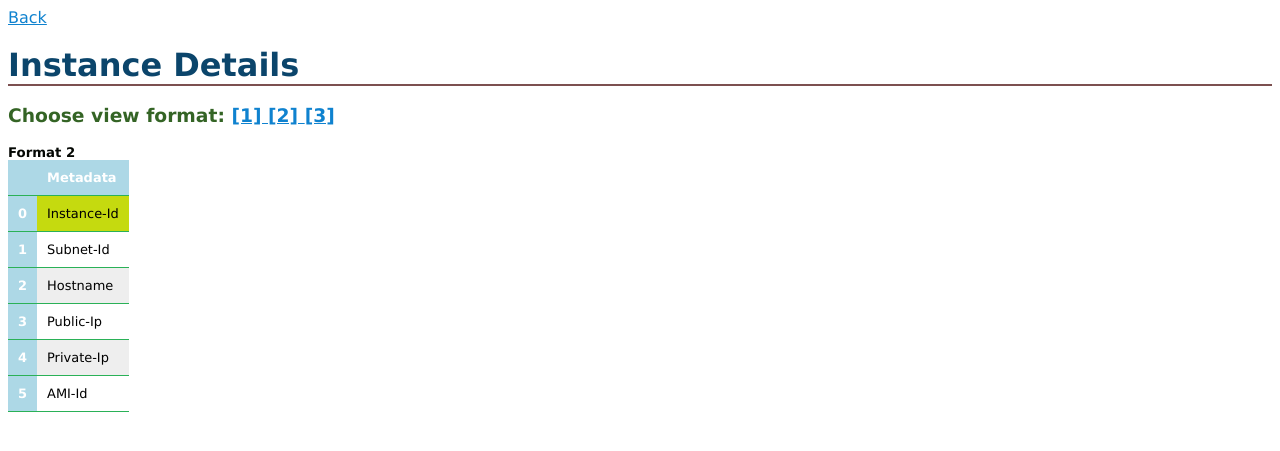
After one commit to shekharsanatan92/flask-demo, a Flask app: page /ec2-table2 in a window 1280 px wide. The commit adds this page. Shown: the top 451 px of the page. Run offline with Flask 2, Linux system fonts and the light colour scheme; data that the repository does not hold is empty.

Commit message:
cosmetic changes to code

```diff
--- a/app.py
+++ b/app.py
@@ -1,30 +1,40 @@
 import os
-from modules.assignment import *
+from modules.emr.emr import *
+from modules.generic.generic import *
+from modules.instance.instance import *
 from flask import *
 app = Flask(__name__)
 
-@app.route("/vertical")
+session = establish_session()
+
+@app.route("/ec2-table1")
 def show_vertical_tables():
     app.logger.info("Displaying instance details in vertical table format")
-    data = create_instance_table()
-    return render_template('index_vertical.html',tables=[data.to_html(classes='metadata')],titles = ['Instance Details'])
+    data = create_instance_table(session)
+    return render_template('ec2-table1.html',tables=[data.to_html(classes='metadata')],titles = ['Instance Details'])
 
-@app.route("/horizontal")
-def show_horintal_tables():
+@app.route("/ec2-table2")
+def show_vertical_tables2():
+    app.logger.info("Displaying instance details in vertical table format")
+    data = create_instance_table2(session)
+    return render_template('ec2-table2.html',tables=[data.to_html(classes='metadata')],titles = ['Instance Details'])
+
+@app.route("/ec2-table3")
+def show_horizontal_tables():
     app.logger.info("Displaying instance details in horizontal table format")
-    data = create_horizontal_instance_table()
-    return render_template('index_horizontal.html',tables=[data.to_html(classes='value')],titles = ['Instance Details'])
+    data = create_horizontal_instance_table(session)
+    return render_template('ec2-table3.html',tables=[data.to_html(classes='value')],titles = ['Instance Details'])
 
-@app.route("/emr")
+@app.route("/emr-table")
 def emr_tables():
     app.logger.info("Displaying EMR details in horizontal table format")
-    data1, data2 = emr_details()
-    return render_template('emr_details.html',tables=[data1.to_html(classes='value'),data2.to_html(classes='value')],titles = ['EMR Details'])
+    data1, data2 = create_emr_table(session)
+    return render_template('emr-table.html',tables=[data1.to_html(classes='value'),data2.to_html(classes='value')],titles = ['EMR Details'])
 
 @app.route("/")
 def home():
-        app.logger.info("Homepage")
-        return render_template('home.html',titles = ['Instance Details'])
+    app.logger.info("Homepage")
+    return render_template('index.html',titles = ['Flask Assignment'])
 
 
 if __name__ == "__main__":
--- /dev/null
+++ b/modules/emr/emr.py
@@ -0,0 +1,39 @@
+import pandas as pd
+from modules.generic.generic import time_diff
+
+
+regions = ['us-east-1','us-east-2']
+
+def create_emr_table(session):
+    lessthan24=[]
+    morethan24=[]
+    column=['EMR_ID', 'Creation_Date', 'Elapsed_Time']
+    for region in regions:
+        client = session.client('emr',region_name=region)
+        response = client.list_clusters(
+            ClusterStates=['STARTING','BOOTSTRAPPING','RUNNING','WAITING','TERMINATED_WITH_ERRORS','TERMINATED'])
+
+        for cluster in response['Clusters']:
+            emr_cluster_detail(cluster,lessthan24,morethan24)
+
+    df1 = pd.DataFrame(lessthan24, columns=column)
+    df2 = pd.DataFrame(morethan24, columns=column)
+    return df1,df2
+
+
+def emr_cluster_detail(cluster,lessthan24,morethan24):
+    elapsed_time,diff=time_diff(emr_creation_time(cluster))
+    detail=[]
+    detail.append(cluster['Id'])
+    detail.append(emr_creation_time(cluster))
+    detail.append(elapsed_time)
+    if int(diff.days)>0:
+        morethan24.append(detail)
+    else:
+        lessthan24.append(detail)
+
+
+def emr_creation_time(cluster):
+    ct= cluster['Status']['Timeline']['CreationDateTime']
+    naive=ct.replace(tzinfo=None)
+    return naive
--- /dev/null
+++ b/modules/instance/instance.py
@@ -0,0 +1,60 @@
+import pandas as pd
+
+regions = ['us-east-1','us-east-2']
+indexd=['Instance-Id', 'Subnet-Id', 'Hostname', 'Public-Ip', 'Private-Ip', 'AMI-Id']
+
+def create_instance_table(session):
+    appended_data=[]
+    for region in regions:
+        ec2 = session.resource('ec2', region_name=region)
+        for instance in ec2.instances.all():
+            print("==============================================")
+            print("Fetching Details for Instance- " + instance.id )
+
+            df=  pd.DataFrame(indexd, columns=['Metadata'])
+            df['Value'] = instance_detail(instance)
+            appended_data.append(df)
+    if not appended_data:
+        detail = ['None','None','None','None','None','None']
+        empty_data = pd.DataFrame(indexd,columns=['Metadata'])
+        empty_data['Value'] = detail
+        return empty_data
+    data = pd.concat(appended_data)
+    data.set_index('Metadata')
+    return data
+
+
+def create_instance_table2(session):
+    df=  pd.DataFrame(indexd, columns=['Metadata'])
+    for region in regions:
+        ec2 = session.resource('ec2', region_name=region)
+        for i,instance in enumerate(ec2.instances.all()):
+            print("==============================================")
+            print("Fetching Details for Instance- " + instance.id )
+            df[f"Value_{i}"] = instance_detail(instance)
+    df.set_index('Metadata')
+    return df
+
+
+def create_horizontal_instance_table(session):
+    details=[]
+    for region in regions:
+        ec2 = session.resource('ec2', region_name=region)
+        column=indexd
+        for instance in ec2.instances.all():
+            details.append(instance_detail(instance))
+            print("==============================================")
+            print("Fetching Details for Instance- " + instance.id )
+    df =  pd.DataFrame(details, columns=column)
+    return df
+
+
+def instance_detail(instance):
+    detail=[]
+    detail.append(instance.id)
+    detail.append(instance.subnet_id)
+    detail.append(instance.private_dns_name)
+    detail.append(instance.public_ip_address)
+    detail.append(instance.private_ip_address)
+    detail.append(instance.image_id)
+    return detail
--- a/static/style.css
+++ b/static/style.css
@@ -1,8 +1,14 @@
 body            { font-family: "Lucida Sans Unicode", "Lucida Grande", sans-serif;}
-a, h1, h2       { color: #0b456b; }
+h1, h2          { color: #0b456b; }
+a               { color: #0f82cf; }
 h1, h2          { margin: 0; }
 h1              { border-bottom: 2px solid rgb(124, 80, 80); }
 h2              { font-size: 1.2em; }
+
+body            { font-family: "Lucida Sans Unicode", "Lucida Grande", sans-serif;}
+h3              { color: #346425; }
+h5              { color: #040703; }
+h3, h5          { margin: 0; }
 
 table.dataframe, .dataframe th, .dataframe td {
   border: none;
--- a/templates/index_vertical.html
+++ b/templates/ec2-table1.html
@@ -6,8 +6,9 @@
   <br>
   <h1>Instance Details</h1>
   <br>
-  <a href = "/horizontal"> >>Change view format<< </a><br>
+  <h3> Choose view format: <a href = "/ec2-table1"> [1] </a><a href = "/ec2-table2"> [2] </a><a href = "ec2-table3"> [3] </a></h3>
   <br>
+  <h5> Format 1</h5>
   {% for table in tables %}
     <h2>{{titles[loop.index]}}</h2>
     {{ table|safe }}
--- /dev/null
+++ b/templates/ec2-table2.html
@@ -0,0 +1,16 @@
+<!doctype html>
+<title>Instance Details</title>
+<link rel=stylesheet type=text/css href="{{ url_for('static', filename='style.css') }}">
+<a href = "/">Back</a><br>
+<div class=page>
+  <br>
+  <h1>Instance Details</h1>
+  <br>
+  <h3> Choose view format: <a href = "/ec2-table1"> [1] </a><a href = "/ec2-table2"> [2] </a><a href = "ec2-table3"> [3] </a></h3>
+  <br>
+  <h5> Format 2</h5>
+  {% for table in tables %}
+    <h2>{{titles[loop.index]}}</h2>
+    {{ table|safe }}
+  {% endfor %}
+</div>
--- a/templates/home.html
+++ b/templates/index.html
@@ -10,6 +10,6 @@
 </article>
 
 <ul>
-    <li><a href = "/vertical">Assignment 1 - Instance Details</a><br></li>
-    <li><a href = "/emr">Assignment 2 - EMR Details</a><br></li>
+    <li><a href = "/ec2-table1">Assignment 1 - Instance Details</a><br></li>
+    <li><a href = "/emr-table">Assignment 2 - EMR Details</a><br></li>
 </ul>
```
Also changed, not shown: modules/assignment.py (deleted, +0 -99 lines), modules/generic/generic.py (added, +17 -0 lines), static/style_horizontal.css (+7 -1 lines), templates/ec2-table3.html (added, +16 -0 lines), templates/emr-table.html (renamed from templates/index_horizontal.html, +7 -5 lines), templates/emr_details.html (deleted, +0 -16 lines), 1 other file.
